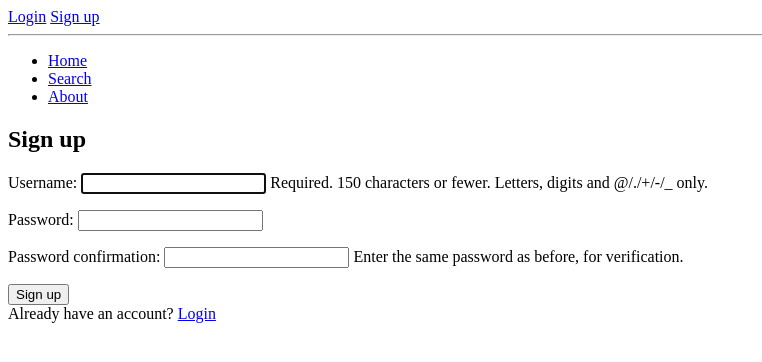
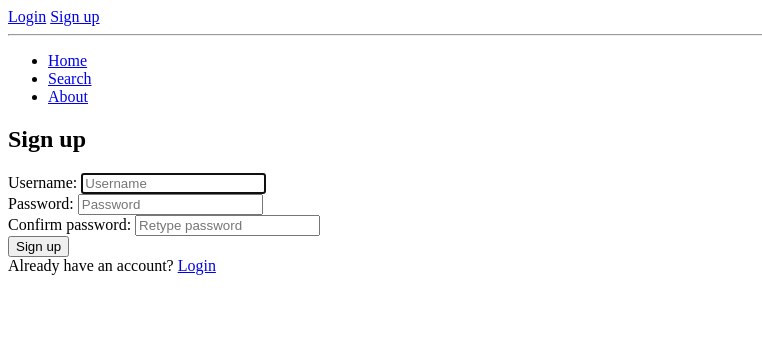
Before and after one commit to Gabritorre/engvocab, a Django app: page /signup in a window 1280 px wide. Shown: the top 362 px of the page, without its empty margins (0-762 px from the left). Run offline with Django 5.2, Linux system fonts and the light colour scheme.

Commit message:
Rework signup and login

```diff
--- a/vocapp/forms.py
+++ b/vocapp/forms.py
@@ -3,10 +3,50 @@ from django.contrib.auth.forms import UserCreationForm
 from django.contrib.auth import get_user_model
 
 class SignupForm(UserCreationForm):
-    class Meta:
-        model = get_user_model()
-        fields = ['username', 'password1', 'password2']	#field to be included in the form
+	def __init__(self, *args, **kargs):
+		super().__init__(*args, **kargs)
+		self.fields["username"].widget.attrs.update({
+			'require': '',
+			'name' : 'username',
+			'minlength' : '3',
+			'maxlength' : '150',
+			'autofocus' : '',
+			'id':'id_username',
+			'placeholder' : 'Username',
+		})
+		self.fields["password1"].widget.attrs.update({
+			'require': '',
+			'name' : 'password1',
+			'id':'id_password1',
+			'placeholder' : 'Password',
+		})
+		self.fields["password2"].widget.attrs.update({
+			'require': '',
+			'name' : 'password2',
+			'id':'id_password2',
+			'placeholder' : 'Retype password',
+		})
+	class Meta:
+		model = get_user_model()
+		fields = ['username', 'password1', 'password2']	#field to be included in the form
 
 class LoginForm(forms.Form):
-    username = forms.CharField()
-    password = forms.CharField(widget=forms.PasswordInput)
+	username = forms.CharField()
+	password = forms.CharField(widget=forms.PasswordInput)
+	def __init__(self, *args, **kargs):
+		super().__init__(*args, **kargs)
+		self.fields["username"].widget.attrs.update({
+			'require': '',
+			'name' : 'username',
+			'minlength' : '3',
+			'maxlength' : '150',
+			'autofocus' : '',
+			'id':'id_username',
+			'placeholder' : 'Username',
+		})
+		self.fields["password"].widget.attrs.update({
+			'require': '',
+			'name' : 'password',
+			'id':'id_password',
+			'placeholder' : 'Password',
+		})
--- a/vocapp/templates/layout_template.html
+++ b/vocapp/templates/layout_template.html
@@ -1,9 +1,11 @@
 <!DOCTYPE html>
 <html>
 	<head>
+		{% load static %}
 		<title>Engvocab</title>
 		<meta name="viewport" content="width=device-width, initial-scale=1.0">
 		<meta charset="utf-8">
+		<link rel="stylesheet" href="{% static 'vocapp/css/style.css' %}">
 		<!-- <link rel="shortcut icon" type="image/x-icon" href="style/favicon.ico"/> -->
 	</head>
 	<body>
--- a/vocapp/templates/vocapp/signup.html
+++ b/vocapp/templates/vocapp/signup.html
@@ -5,7 +5,22 @@
 	<h1>Sign up</h1>
 	<form method="POST">
 		{% csrf_token %}
-		{{ form.as_p }}
+		<div class="tooltip">
+			<label for="id_username">Username:</label>
+			{{ form.username }}
+			<span class="tooltiptext">//min 3 characters. max 150 characters. use only: Letters, digits and @ . + - _</span>
+		</div>
+		<div class="tooltip">
+			<label for="id_password1">Password:</label>
+			{{ form.password1 }}
+			<span class="tooltiptext">// type a new password</span>
+		</div>
+		<div class="tooltip">
+			<label for="id_password2">Confirm password:</label>
+			{{ form.password2 }}
+			<span class="tooltiptext">// retype the previous password</span>
+		</div>
+
 		<button type="submit">Sign up</button>
 	</form>
 	Already have an account? <a href="{%url 'vocapp:login_user'%}">Login</a>
--- a/vocapp/views.py
+++ b/vocapp/views.py
@@ -168,8 +168,14 @@ def signup(request):
 	if request.method == "POST":
 		form = SignupForm(request.POST)
 		if form.is_valid():
+			username = form.cleaned_data["username"]
+			password = form.cleaned_data["password1"]
 			form.save()
-			return HttpResponseRedirect(reverse("vocapp:login_user"))
+			user = authenticate(request, username=username, password=password)
+			if user:
+				login(request, user)
+				return redirect("vocapp:home")
+			return HttpResponseRedirect(reverse("vocapp:signup_user"))
 	else:
 		form = SignupForm()
 	return render(request, "vocapp/signup.html", {'form': form})
```
Also changed, not shown: vocapp/static/vocapp/css/style.css (added, +29 -0 lines), vocapp/templates/vocapp/login.html (+7 -1 lines).
